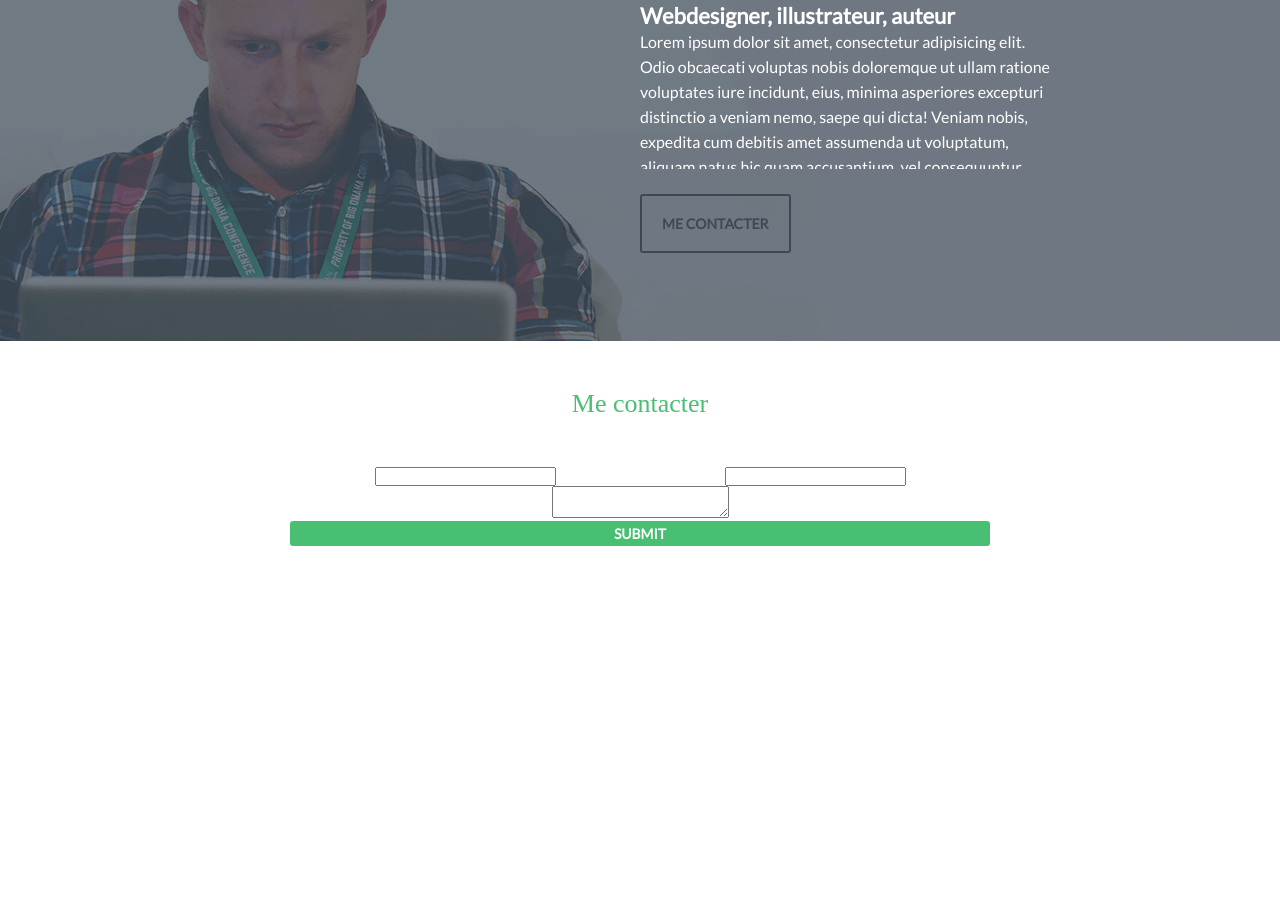
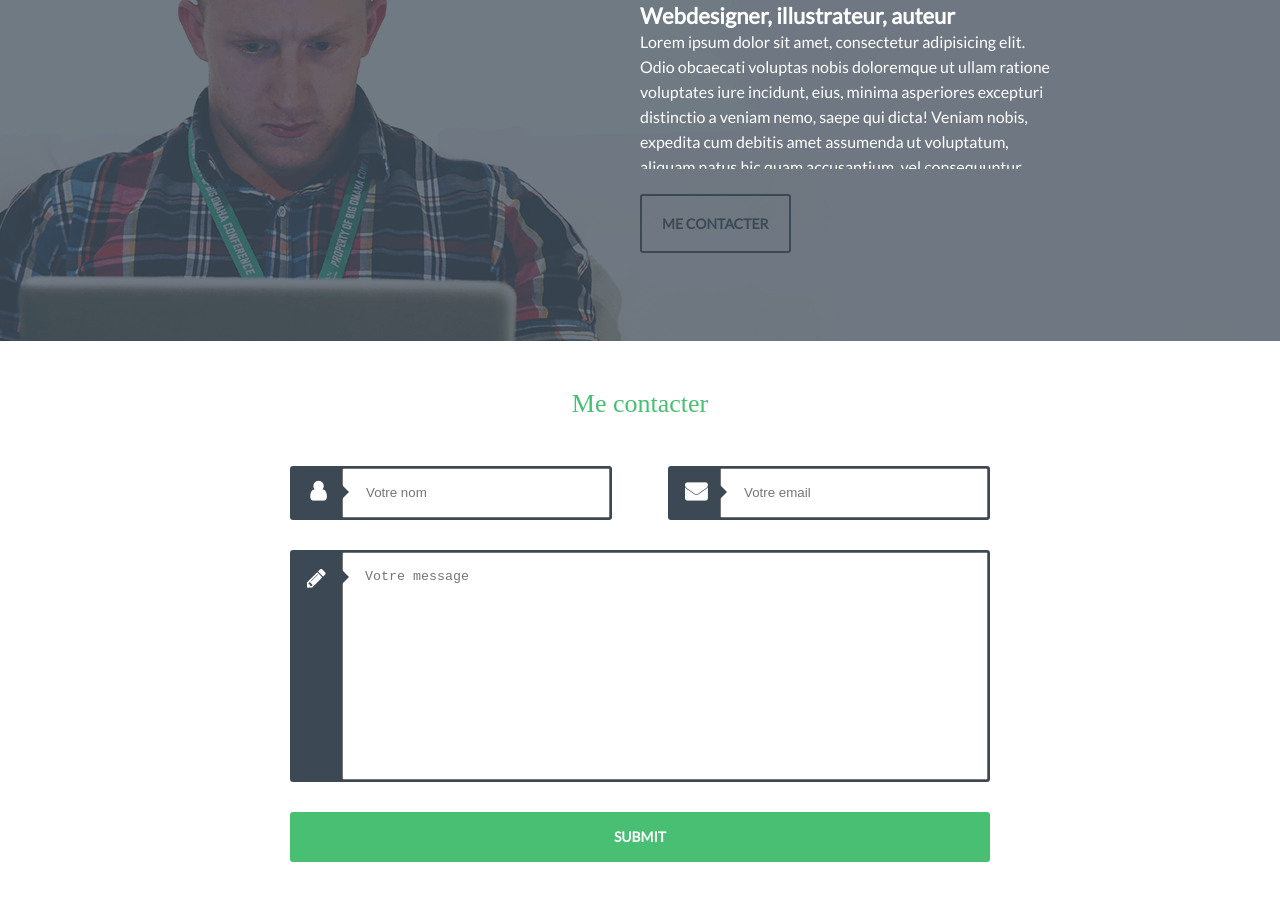
Before and after one commit to annasourceit/foliac, a plain HTML site: page index.html in a window 1280 px wide. Shown: the part 1967-2867 px from the top of the page. Before the commit the page ends 2613 px from the top, so only its background shows below. Drawn offline with nearby package versions, Linux system fonts and the light colour scheme; a web font is replaced by a local one.

Commit message:
Contact Form

```diff
--- a/css/parts/btn.css
+++ b/css/parts/btn.css
@@ -1,5 +1,6 @@
 
 /*Button*/
+
 .btn-wrap {
 	padding-top: 25px;
 }
--- a/css/parts/form.css
+++ b/css/parts/form.css
@@ -2,22 +2,129 @@
 .form {
 
 }
+.form__text {
+	background-color: #3c4955;
+	border-radius: 3px;
+	padding-left: 50px;
+	color: white;
+	font-size: 16px;
+	font-weight: 700;
+	line-height: 25px;
+	position: relative;
+	font-family: FontAwesome;
+	font-size: 22px;
+	margin-bottom: 30px;
+	border: 2px solid #3c4955;
+	border-radius: 3px;
+}
+
+.form__text/*:not(.form__text--massege)*/:after {
+	content: '';
+	width: 0;
+	height: 0;
+	border-top: 7.5px solid transparent;
+	border-left: 7.5px solid #3c4955;
+	border-bottom: 7.5px solid transparent;
+	position: absolute;
+	top: calc(50% - 7.5px);
+	left: 50px;
+}
 
 .form__text--name {
-	width: 50%;
+	width: 46%;
 	float: left;
+	line-height: 0;
+}
+
+.form__text--name:before {
+	content: "\f007";
+	width: 22px;
+	height: 22px;
+	position: absolute;
+	top: 12px;
+	left: 15px;
+	line-height: 22px;
 }
 
 .form__text--email {
-	width: 50%;
+	width: 46%;
 	float: right;
+	line-height: 0;
+
+
 }
+
+.form__text--email:before {
+    content: "\f0e0";
+    width: 22px;
+	height: 22px;
+	position: absolute;
+	top: 12px;
+	left: 15px;
+	line-height: 22px;
+}
+
+.form__input {
+	width: 100%;
+	height: 50px;
+	padding: 0 22px;
+
+}
+
+.form__input:focus {
+	outline: none;
+}
+
+.form__input::-webkit-input-placeholder,
+.form__input::-moz-placeholder,
+.form__input:-ms-input-placeholder,
+.form__input:-moz-placeholder {
+  color: #a6a5a5;
+}
+
+
 .form__text--massege {
 	clear: both;
+	padding-left: 50px;
+	line-height: 0;
+
+}
+
+.form__text--massege:after {
+	top: 18px;
+	left: 50px;
+}
+
+.form__icon {
+	position: absolute;
+	top: 15px;
+	left: 15px;
+
+
+}
+
+.form__textarea {
+	height: 228px;
+	width: 100%;
+	padding: 16.5px 22px;
+	resize: none;
+}
+
+.form__textarea::-webkit-input-placeholder,
+.form__textarea::-moz-placeholder,
+.form__textarea:-ms-input-placeholder,
+.form__textarea:-moz-placeholder {
+  color: #a6a5a5;
+  font-family: Lato;
+}
+
+.form__textarea:focus {
+	outline: none;
 }
 
 .form__btn {
 	width: 100%;
+	height: 50px;
 	display: block;
 	border-radius: 3px;
 	font-family: Lato;
@@ -31,3 +138,6 @@
 	border: none;
 
 }
+.form__btn:hover {
+	cursor: pointer;
+}
--- a/index.html
+++ b/index.html
@@ -159,19 +159,20 @@
 				<div class="container container--700-width">
 				<h1 class="contact-form__title">Me contacter</h1>
 
-					<form action="" class="form ">
+					<form action="#" class="form ">
+
 					<p class="form__text form__text--name">
-					<input type="text" name="Name">
+						<input class="form__input" 	type="text" name="Name" placeholder="Votre nom">
 					</p>
 
 					<p class="form__text form__text--email">
-					<input type="email">
+						<input class="form__input" 	type="email" name="Email" placeholder="Votre email">
 					</p>
 
 
-
 					<p class="form__text form__text--massege">
-					<textarea name="Message" id="" ></textarea>
+						<i class="fa fa-pencil form__icon" aria-hidden="true"></i>
+						<textarea class="form__textarea" name="Message" id="" placeholder="Votre message"></textarea>
 					</p>
 
 
```
